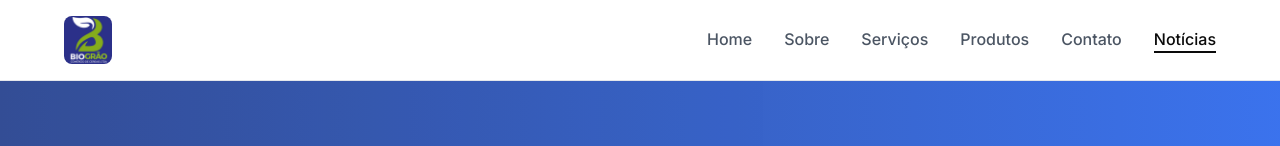
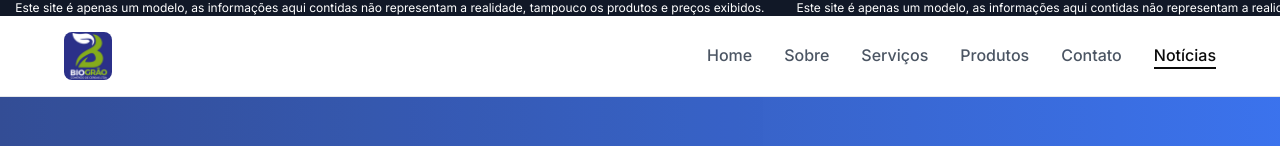
Before and after one commit to MarcioDavid81/biograo, a Next.js app: page /notices in a window 1280 px wide. Shown: the top 146 px of the page. Built offline with nearby package versions, Linux system fonts and the light colour scheme; no server answers.

Commit message:
feat: add marquee layout component

```diff
--- /dev/null
+++ b/src/app/components/layout/Marquee.tsx
@@ -0,0 +1,15 @@
+import React from 'react'
+import Marquee from "react-fast-marquee";
+
+export default async function MarqueeAviso() {
+
+  return (
+    <section className=" container-custom mx-auto bg-gray-900 z-[100]">
+        <Marquee autoFill={true} pauseOnHover={true} className='flex items-center justify-between h-full'>
+            <div className='mx-4'>
+                <p className='text-white text-xs'>Este site é apenas um modelo, as informações aqui contidas não representam a realidade, tampouco os produtos e preços exibidos.</p>
+            </div>
+        </Marquee>
+    </section>
+  )
+}
--- a/src/app/layout.tsx
+++ b/src/app/layout.tsx
@@ -3,6 +3,7 @@ import Footer from "./components/layout/Footer";
 import Header from "./components/layout/Header";
 import "./globals.css";
 import { Inter, Montserrat } from "next/font/google";
+import MarqueeAviso from "./components/layout/Marquee";
 
 const inter = Inter({
   subsets: ["latin"],
@@ -33,6 +34,7 @@ export default function RootLayout({
   return (
     <html lang="pt-BR" className={`${inter.variable} ${montserrat.variable}`}>
       <body className="flex flex-col min-h-screen">
+        <MarqueeAviso />
         <Header />
         <main className="flex-grow">{children}</main>
         <Footer />
```
